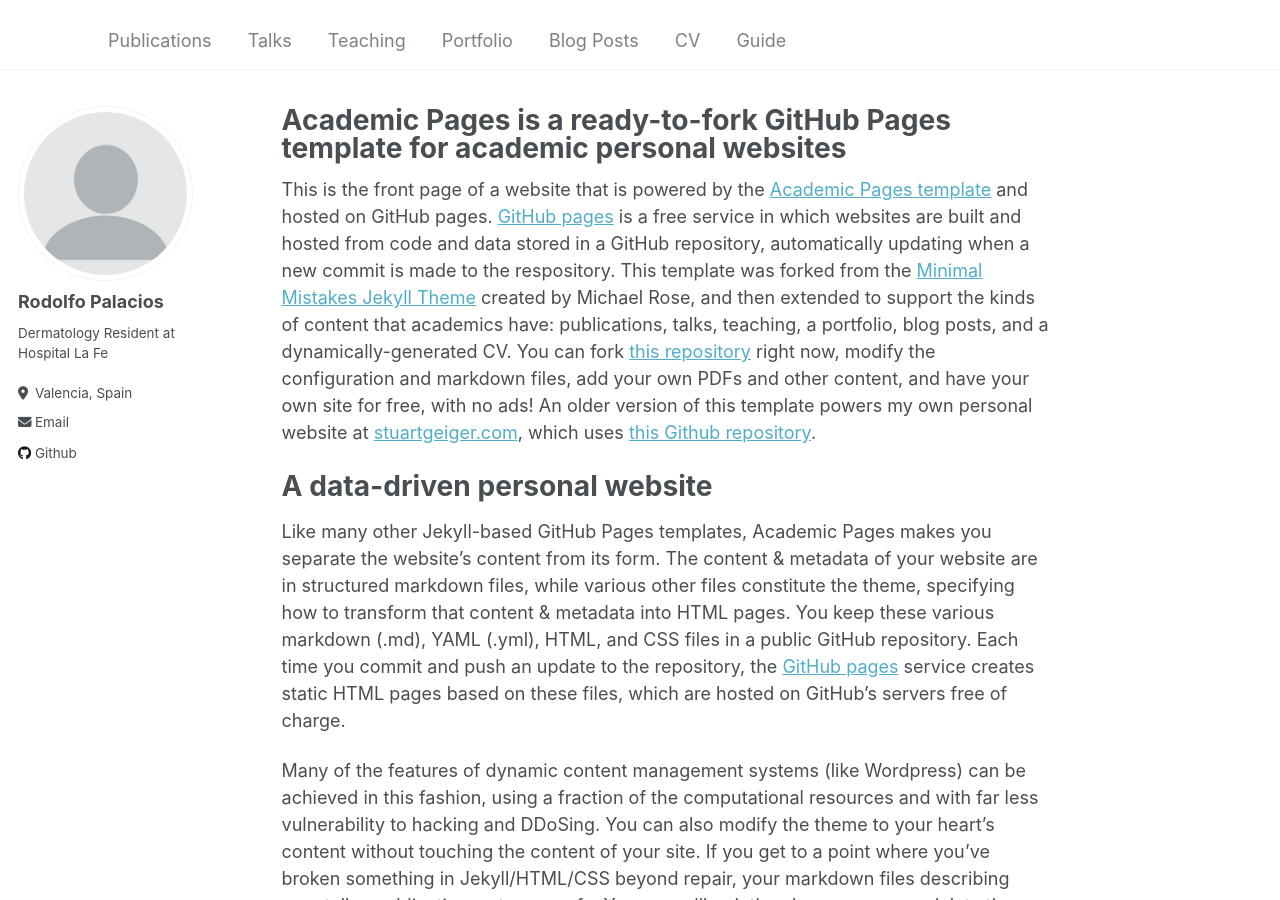
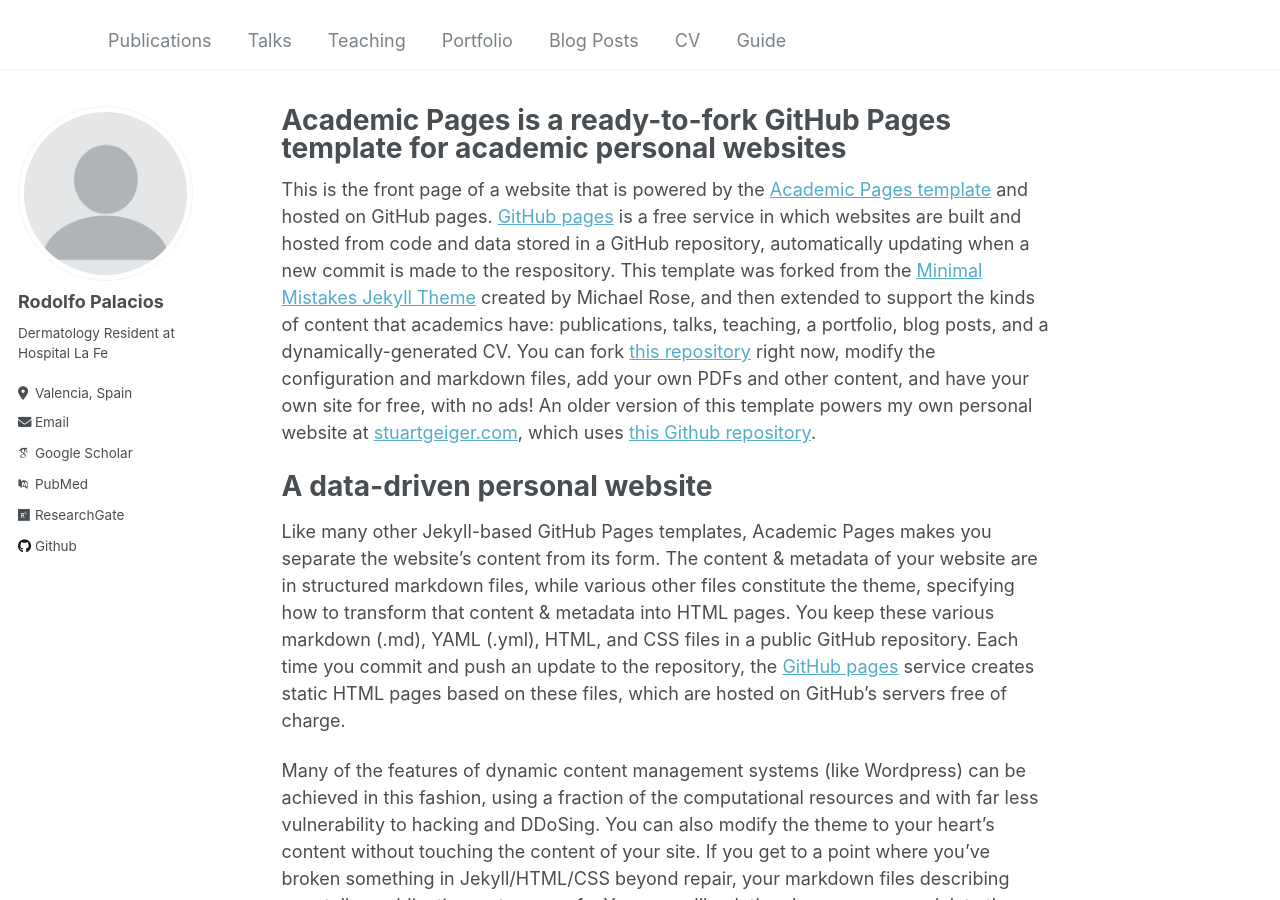
Before and after one commit to rodolfopalaciosd/rodolfopalaciosd.github.io, a Jekyll site: the page built from _pages/about.md, in a window 1280 px wide and 900 px high. Built offline with Jekyll 4.4.1, drawn with Linux system fonts in a browser that asks for light colours; some web fonts are replaced; part of the change alters nothing that is shown.

Commit message:
config updated with websites

```diff
--- a/_config.yml
+++ b/_config.yml
@@ -32,12 +32,12 @@ author:
 
   # Academic websites
   arxiv            : # URL - Update with the correct link to your profile
-  googlescholar    : #
+  googlescholar    : "https://scholar.google.com/scholar?hl=es&as_sdt=0%2C5&q=rodolfo+palacios+diaz&btnG="
   impactstory      : # URL
   orcid            : #
   semantic         : # URL
-  pubmed           : #
-  researchgate     : # URL
+  pubmed           : "https://pubmed.ncbi.nlm.nih.gov/?term=Palacios-Diaz%20RD&cauthor_id=36256475"
+  researchgate     : "https://www.researchgate.net/scientific-contributions/Rodolfo-David-Palacios-Diaz-2202937371"
 
   # Repositories and software development
   bitbucket        : # Username - Update with your username on the site
```
